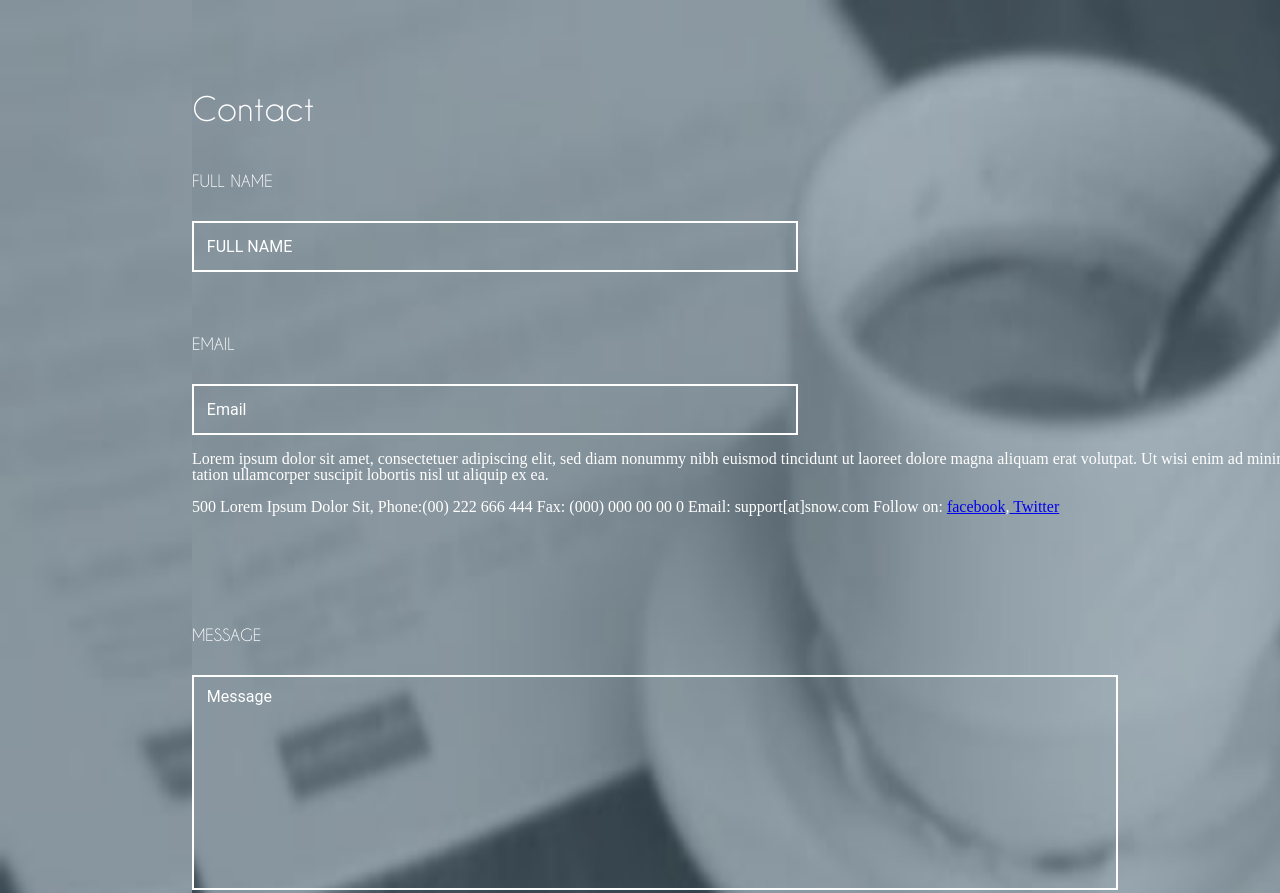
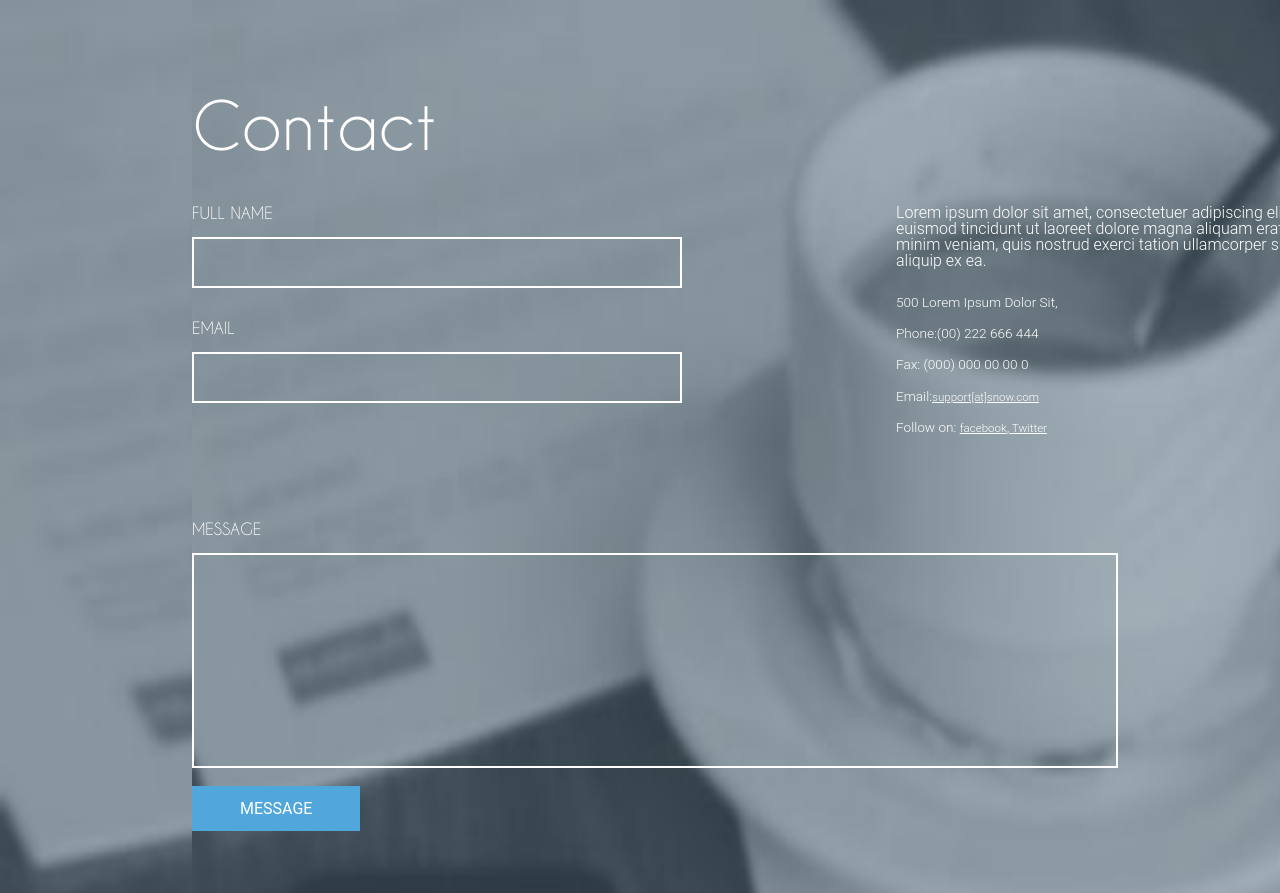
Before and after one commit to emilieq/defi1, a plain HTML site: page contact.html in a window 1280 px wide. Shown: the top 893 px of the page. Drawn offline with Linux system fonts and the light colour scheme; files that its build step writes are made by us from their sources; files whose address does not match are found by name.

Commit message:
formaulaire de contact

```diff
--- a/contact.css
+++ b/contact.css
@@ -1,10 +1,53 @@
+
+
+/* Reset */
+
+    html, body, div, span, applet, object, iframe, h1, h2, h3, h4, h5, h6, p, blockquote, pre, a, abbr, acronym, address, big, cite, code, del, dfn, em, img, ins, kbd, q, s, samp, small, strike, strong, sub, sup, tt, var, b, u, i, center, dl, dt, dd, ol, ul, li, fieldset, form, label, legend, table, caption, tbody, tfoot, thead, tr, th, td, article, aside, canvas, details, embed, figure, figcaption, footer, header, hgroup, menu, nav, output, ruby, section, summary, time, mark, audio, video {
+        margin: 0;
+        padding: 0;
+        border: 0;
+        font-size: 100%;
+        font: inherit;
+        vertical-align: baseline;
+    }
+
+    article, aside, details, figcaption, figure, footer, header, hgroup, menu, nav, section {
+        display: block;
+    }
+
+    body {
+        line-height: 1;
+    }
+
+    ol, ul {
+        list-style: none;
+    }
+
+    blockquote, q {
+        quotes: none;
+    }
+
+    blockquote:before, blockquote:after, q:before, q:after {
+        content: '';
+        content: none;
+    }
+
+    table {
+        border-collapse: collapse;
+        border-spacing: 0;
+    }
+
+    body {
+        -webkit-text-size-adjust: none;
+    }
+
 @font-face{
     font-family: 'Caviar-Dreams';
     src: url(fonts/Caviar-Dreams/CaviarDreams.ttf) format('truetype');
 }
 
 body {
- font-family: "Roboto",
+ font-family: 'Roboto';
     }
 
 
@@ -14,19 +57,33 @@ body {
     background-image: url("images/footer_bg.jpg");
     background-repeat: no-repeat;
     background-size: cover;
+    padding-bottom: 50px;
 }
 
-#contact
-{
+#contact {
     margin-left:15%;
     margin-right: 5%;
     font-family: "Caviar-Dreams",verdana,sans serif;
     font-style: normal;
     font-weight: normal;
+}
 
+.texte-contact {
+    float: right;
+    width: 45%;
+    font-family: 'Roboto';
+    color: #fff;
+    margin: 1em 0 3em;
+    font-weight: 300;
+    text-align: left;
 }
-.contact {
 
+.informations-contact {
+    float: left;
+    width: 45%;
+}
+.clearfix {
+    clear: both;
 }
 
 .contact-left {
@@ -44,16 +101,9 @@ body {
 }
 
 .contact-form h5 {
-    font-size: 2em;
+    font-size: 4em;
     color: #fff;
     text-transform: capitalize;
-}
-
-.contact-right p {
-    font-size: 1em;
-    color: #fff;
-    margin: 1em 0 3em;
-    font-weight: 500;
 }
 
 .address.address-mdl {
@@ -61,10 +111,9 @@ body {
 }
 
 .address p {
-    font-size: 1.1em;
     color: #fff;
-    margin-top: 1em;
-    font-weight: 500;
+    margin-top: 0.3em;
+    font-weight: 300;
 }
 
 .address p a {
@@ -81,7 +130,7 @@ form.form_w3layouts {
 
 .contact-form input[type="text"],
 .contact-form input[type="email"] {
-    width: 45%;
+    width: 80%;
     color: #fff;
     background: none;
     outline: none;
@@ -96,8 +145,8 @@ form.form_w3layouts {
 .contact-form label {
     background: none;
     font-size: 1em;
-    margin-top:3em;
-    margin-bottom: 2em;
+    margin-top:1em;
+    margin-bottom: 1em;
 
 }
 
@@ -114,10 +163,7 @@ form.form_w3layouts {
     -webkit-appearance: none;
     float: none;
 }
-.texte-contact {
-    font-family: 'Roboto-light';
-    display: flex;
-}
+
 .contact-form input[type="submit"]{
     border: none;
     outline: none;
@@ -139,6 +185,13 @@ form.form_w3layouts {
     display: block;
     margin-top:2em;
 }
+
+form .submit:hover {
+
+    background-color: white;
+    cursor: pointer;
+    color: rgb(75,202,255);
+    }
 
 
 /*--//contact--*/
--- a/contact.html
+++ b/contact.html
@@ -19,32 +19,29 @@
                 <div class="col-md-7 contact-right">
                     <h5>Contact</h5>
                     <form action="#" class="form_w3layouts" method="post">
-                        <div>
+                        <div class="informations-contact">
                             <label for="text">FULL NAME</label>
-                            <input type="text" placeholder="FULL NAME" required="">
+                            <input type="text" placeholder="" required="">
                              <br><label for="email">EMAIL</label>
-                            <input class="email" type="email" placeholder="Email" required="">
+                            <input class="email" type="email" placeholder="" required="">
                         </div>
+
                         <div class="texte-contact">
-                            <p>
-                                Lorem ipsum dolor sit amet, consectetuer adipiscing elit, sed diam nonummy nibh euismod tincidunt ut laoreet dolore magna aliquam erat volutpat. Ut wisi enim ad minim veniam, quis nostrud exerci tation ullamcorper suscipit lobortis nisl ut aliquip ex ea.
+                                <p>Lorem ipsum dolor sit amet, consectetuer adipiscing elit, sed diam nonummy nibh euismod tincidunt ut laoreet dolore magna aliquam erat volutpat. Ut wisi enim ad minim veniam, quis nostrud exerci tation ullamcorper suscipit lobortis nisl ut aliquip ex ea. </p>
                                 <br>
-                                <br>
-                                500 Lorem Ipsum Dolor Sit,
+                                <div class="address">
+                                <p>500 Lorem Ipsum Dolor Sit,</p>
+                                <p>Phone:(00) 222 666 444</p>
+                                <p>Fax: (000) 000 00 00 0</p>
+                                <p>Email:<a href="support[at]snow.com">support[at]snow.com</a></p>
+                                <p>Follow on: <a href="https://fr-fr.facebook.com/">facebook</a>,<a href="https://fr-fr.twitter.com"> Twitter</a></p>
+                             </div>
+                        </div>
+                         <div class="clearfix"></div>
 
-                                Phone:(00) 222 666 444
-
-                                Fax: (000) 000 00 00 0
-
-                                Email: support[at]snow.com
-
-                                Follow on: <a href="https://fr-fr.facebook.com/">facebook</a>,<a href="https://fr-fr.twitter.com"> Twitter</a>
-
-                            </p>
-                        </div>
                          <br><label for="message">MESSAGE</label>
-                        <textarea placeholder="Message" required=""></textarea><br>
-                        <input type= "submit" value="MESSAGE">
+                        <textarea placeholder="" required=""></textarea><br>
+                        <input class="submit" type= "submit" value="MESSAGE">
 
                     </form>
                 </div>
@@ -52,7 +49,7 @@
 
 
                     </div>
-                    <div class="clearfix"></div>
+
                 </div>
                 <div class="clearfix"></div>
             </div>
```
